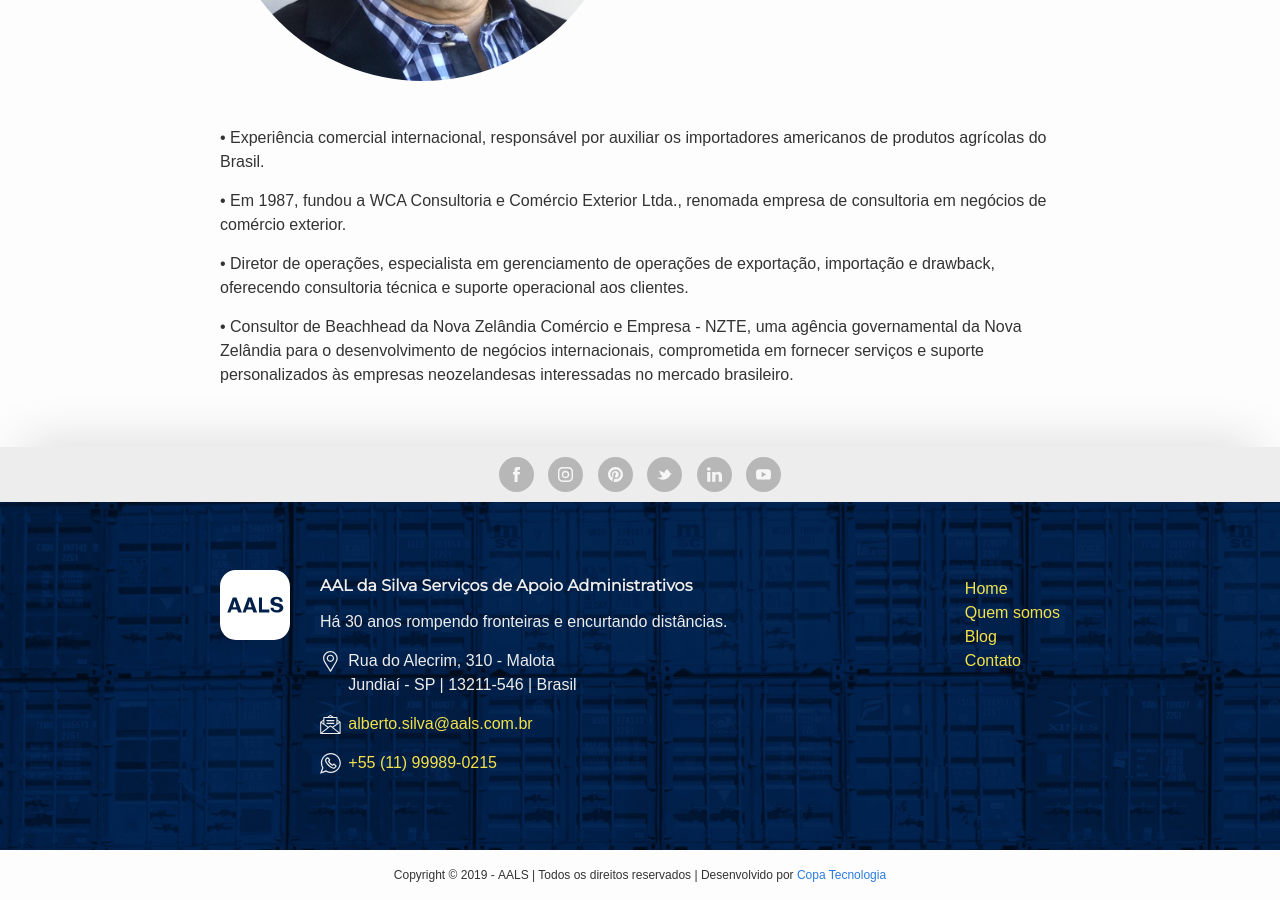
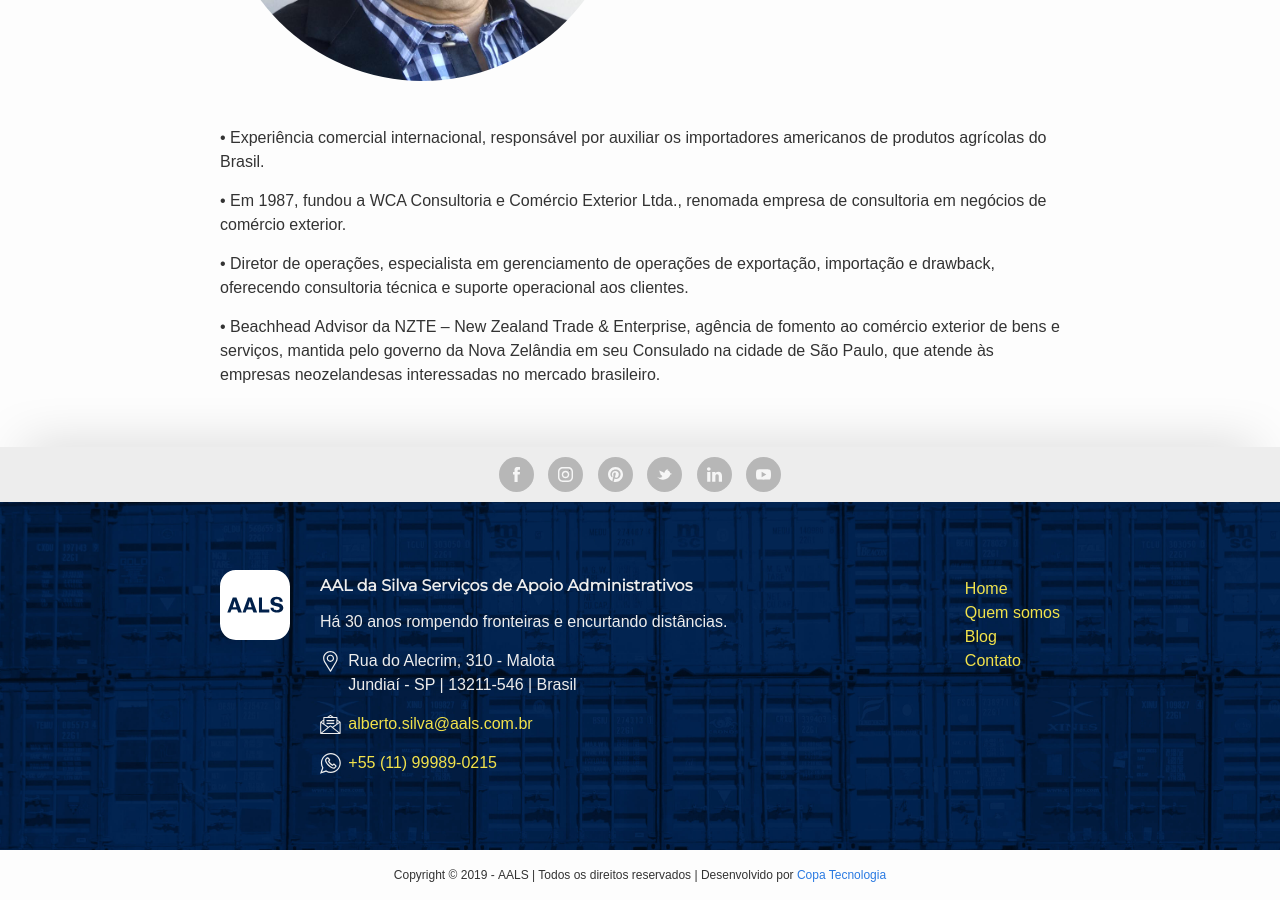
Before and after one commit to aalslogistica/aalslogistica.github.io, a Jekyll site: the page built from sobre.markdown, in a window 1280 px wide and 900 px high, scrolled down 1043 px. Built offline with Jekyll 4.4.1, drawn with Linux system fonts in a browser that asks for light colours; some web fonts are replaced.

Commit message:
Updated Sobre

```diff
--- a/sobre.markdown
+++ b/sobre.markdown
@@ -29,4 +29,4 @@ thumbnail_image: "/uploads/hunters-race-rounded2.png"
 
 • Diretor de operações, especialista em gerenciamento de operações de exportação, importação e drawback, oferecendo consultoria técnica e suporte operacional aos clientes.
 
-• Consultor de Beachhead da Nova Zelândia Comércio e Empresa - NZTE, uma agência governamental da Nova Zelândia para o desenvolvimento de negócios internacionais, comprometida em fornecer serviços e suporte personalizados às empresas neozelandesas interessadas no mercado brasileiro.
+• Beachhead Advisor da NZTE – New Zealand Trade & Enterprise, agência de fomento ao comércio exterior de bens e serviços, mantida pelo governo da Nova Zelândia em seu Consulado na cidade de São Paulo, que atende às empresas neozelandesas interessadas no mercado brasileiro.
```
